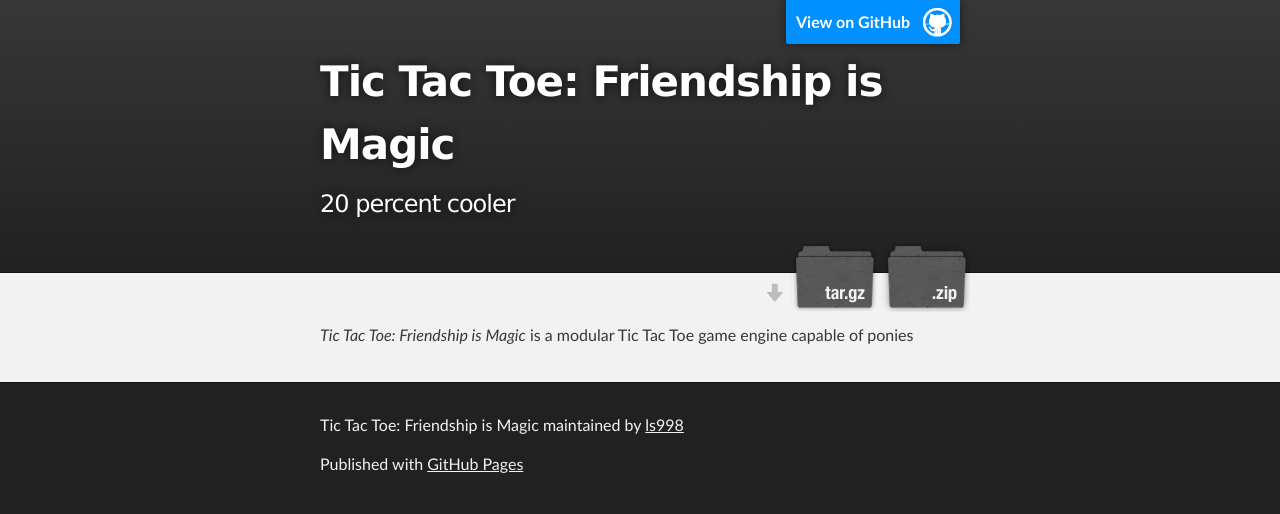
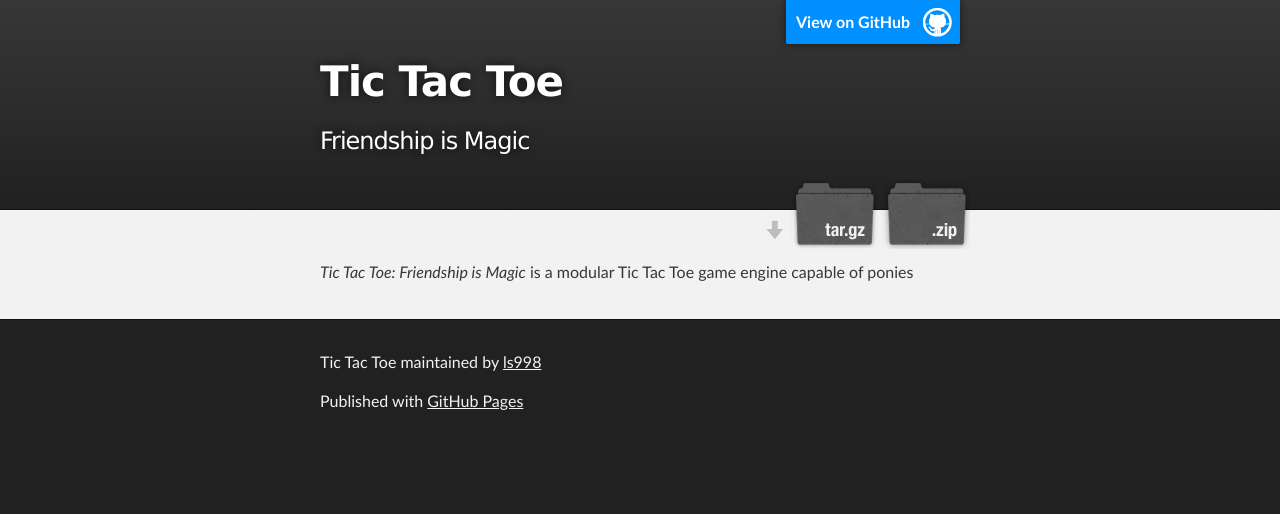
Before and after one commit to ls998/TicTacToeFiM, a plain HTML site: page index.html in a window 1280 px wide. Drawn offline with Linux system fonts and the light colour scheme.

Commit message:
Create gh-pages branch via GitHub

```diff
--- a/index.html
+++ b/index.html
@@ -4,11 +4,11 @@
   <head>
     <meta charset='utf-8'>
     <meta http-equiv="X-UA-Compatible" content="chrome=1">
-    <meta name="description" content="Tic Tac Toe: Friendship is Magic : 20 percent cooler">
+    <meta name="description" content="Tic Tac Toe : Friendship is Magic">
 
     <link rel="stylesheet" type="text/css" media="screen" href="stylesheets/stylesheet.css">
 
-    <title>Tic Tac Toe: Friendship is Magic</title>
+    <title>Tic Tac Toe</title>
   </head>
 
   <body>
@@ -18,8 +18,8 @@
         <header class="inner">
           <a id="forkme_banner" href="https://github.com/ls998/TicTacToeFiM">View on GitHub</a>
 
-          <h1 id="project_title">Tic Tac Toe: Friendship is Magic</h1>
-          <h2 id="project_tagline">20 percent cooler</h2>
+          <h1 id="project_title">Tic Tac Toe</h1>
+          <h2 id="project_tagline">Friendship is Magic</h2>
 
             <section id="downloads">
               <a class="zip_download_link" href="https://github.com/ls998/TicTacToeFiM/zipball/master">Download this project as a .zip file</a>
@@ -38,7 +38,7 @@
     <!-- FOOTER  -->
     <div id="footer_wrap" class="outer">
       <footer class="inner">
-        <p class="copyright">Tic Tac Toe: Friendship is Magic maintained by <a href="https://github.com/ls998">ls998</a></p>
+        <p class="copyright">Tic Tac Toe maintained by <a href="https://github.com/ls998">ls998</a></p>
         <p>Published with <a href="https://pages.github.com">GitHub Pages</a></p>
       </footer>
     </div>
--- a/params.json
+++ b/params.json
@@ -1 +1 @@
-{"name":"Tic Tac Toe: Friendship is Magic","tagline":"20 percent cooler","body":"_Tic Tac Toe: Friendship is Magic_ is a modular Tic Tac Toe game engine capable of ponies","google":"","note":"Don't delete this file! It's used internally to help with page regeneration."}
+{"name":"Tic Tac Toe","tagline":"Friendship is Magic","body":"_Tic Tac Toe: Friendship is Magic_ is a modular Tic Tac Toe game engine capable of ponies","google":"","note":"Don't delete this file! It's used internally to help with page regeneration."}
```
